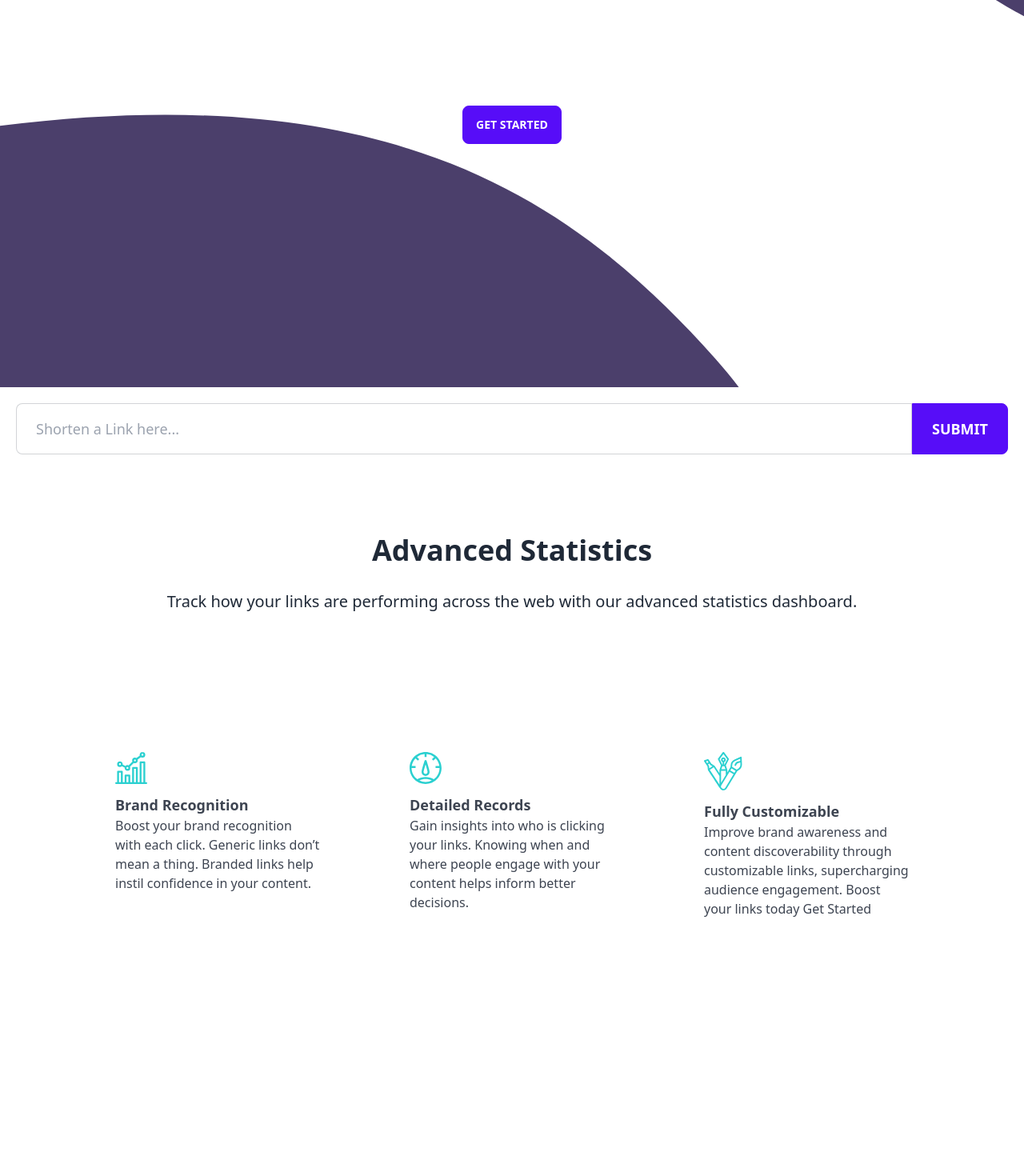
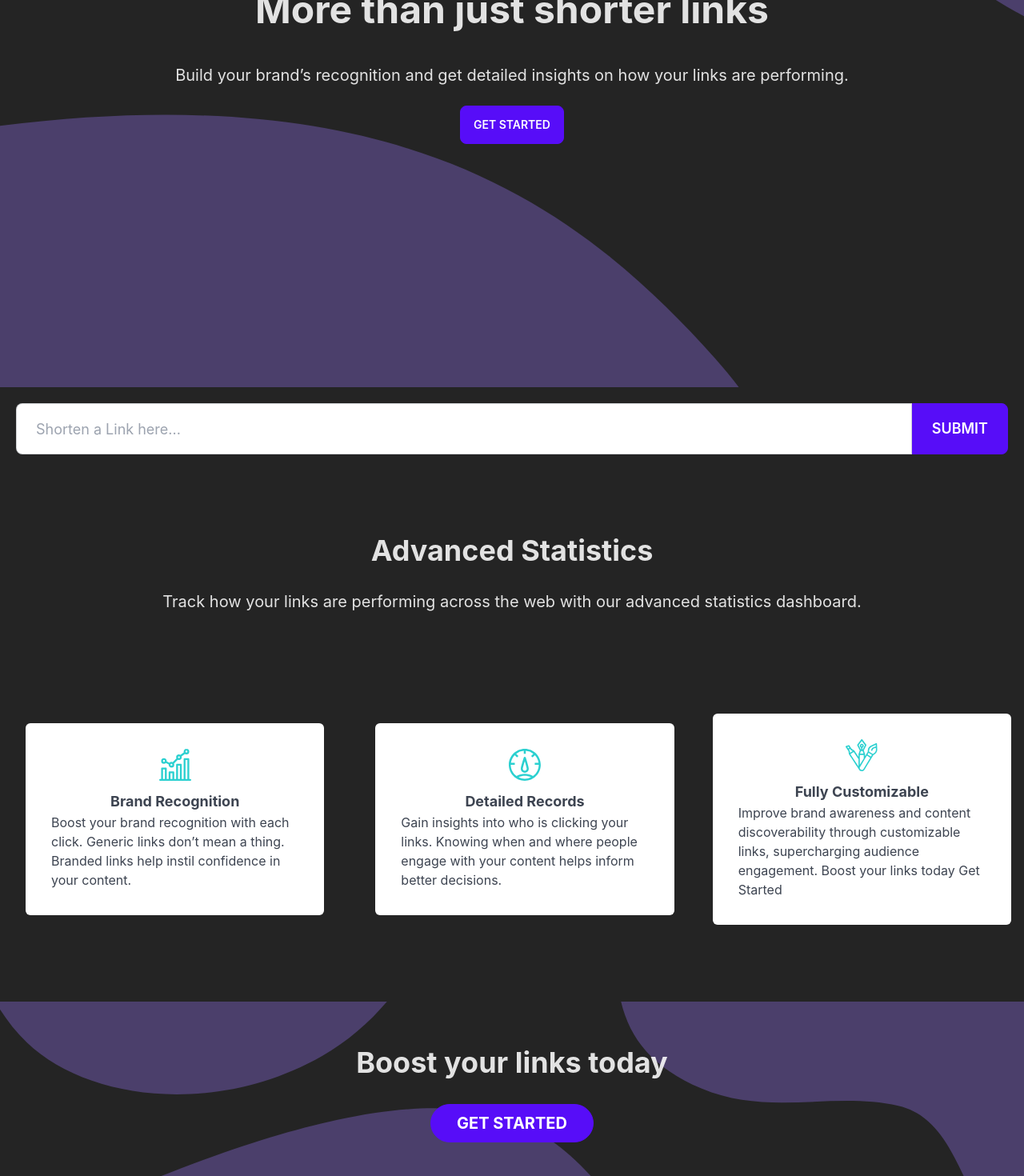
Before and after one commit to jsnicholas/shortly-url-shortener, a React (Vite) app: page / in a window 1280 px wide. Shown: the part 380-1850 px from the top of the page at 80% size. Built offline with nearby package versions, Linux system fonts and the light colour scheme.

Commit message:
update styles

```diff
--- a/index.html
+++ b/index.html
@@ -4,7 +4,7 @@
 <head>
   <meta charset="UTF-8" />
   <meta name="viewport" content="width=device-width, initial-scale=1.0" />
-  <link href="./src/css/styles.css" rel="stylesheet">
+  <link href="./dist/output.css" rel="stylesheet">
   <title>Url Shortener</title>
 </head>
 
--- a/package.json
+++ b/package.json
@@ -7,7 +7,8 @@
     "dev": "vite",
     "build": "tsc && vite build",
     "lint": "eslint src --ext ts,tsx --report-unused-disable-directives --max-warnings 0",
-    "preview": "vite preview"
+    "preview": "vite preview",
+    "tailwind": "npx tailwindcss -i ./src/App.css -o ./dist/output.css --watch"
   },
   "dependencies": {
     "@paprika/copy-input": "^3.0.1",
--- a/src/App.css
+++ b/src/App.css
@@ -1,3 +1,23 @@
 @tailwind base;
 @tailwind components;
 @tailwind utilities;
+
+:root {
+    font-family: Inter, system-ui, Avenir, Helvetica, Arial, sans-serif;
+    line-height: 1.5;
+    font-weight: 400;
+
+    color-scheme: light dark;
+    color: rgba(255, 255, 255, 0.87);
+    background-color: #242424;
+
+    font-synthesis: none;
+    text-rendering: optimizeLegibility;
+    -webkit-font-smoothing: antialiased;
+    -moz-osx-font-smoothing: grayscale;
+    -webkit-text-size-adjust: 100%;
+  }
+
+html{
+    scroll-behavior: smooth;
+}
--- a/src/components/cta.tsx
+++ b/src/components/cta.tsx
@@ -1,12 +1,24 @@
+import bgImgInfo from "../images/bg-boost-desktop.svg";
+
 function CTA() {
   return (
-    <section className="cta flex flex-col justify-center items-center text-center bg-darkviolet p-14">
-      <h1 className="text-white text-4xl font-bold mb-8">
+    <section
+      className="cta flex flex-col justify-center items-center text-center text-content bg-darkviolet p-14"
+      style={{
+        backgroundImage: `url(${bgImgInfo})`,
+        backgroundRepeat: "no-repeat",
+        backgroundSize: "cover",
+      }}
+    >
+      <h1 className="text-content text-4xl font-bold mb-8">
         Boost your links today
       </h1>
-      <button className="bg-cyan px-8 py-4 text-white text-xl font-bold rounded-full">
+      <a
+        className="btn btn-primary px-8 text-xl font-bold rounded-full"
+        href="#url-form"
+      >
         Get Started
-      </button>
+      </a>
     </section>
   );
 }
--- a/src/components/hero.tsx
+++ b/src/components/hero.tsx
@@ -8,7 +8,7 @@ function Hero() {
         backgroundImage: `url(${bgimg})`,
       }}
     >
-      <div className="hero-content text-center text-neutral-content">
+      <div className="hero-content text-center text-content">
         <div className="">
           <h1 className="mb-5 text-5xl font-bold">
             More than just shorter links
@@ -17,7 +17,9 @@ function Hero() {
             Build your brand’s recognition and get detailed insights on how your
             links are performing.
           </p>
-          <button className="btn btn-primary">Get Started</button>
+          <a className="btn btn-primary" href="#url-form">
+            Get Started
+          </a>
         </div>
       </div>
     </section>
--- a/src/components/info.tsx
+++ b/src/components/info.tsx
@@ -4,11 +4,11 @@ import custom from "../images/icon-fully-customizable.svg";
 
 function Info() {
   return (
-    <section className="bg-infobg pb-20">
+    <section className="pb-20">
       <div className="flex flex-col">
         {/* Section Header */}
         <div className="self-auto text-center mx-6 md:m-20">
-          <h1 className="text-3xl md:text-4xl font-bold text-verydarkviolet">
+          <h1 className="text-3xl md:text-4xl font-bold">
             Advanced Statistics
           </h1>
           <p className="text-gray text-xl leading-loose py-6">
@@ -17,20 +17,16 @@ function Info() {
           </p>
         </div>
       </div>
-
-      {/* Info Boxes Container */}
-      <div className="flex flex-col space-y-20 md:space-y-0 md:flex-row mt-12 md:mt-8 justify-center text-neutral text-center md:text-left">
-        {/* Brand Rec Box*/}
-        <div className="card w-96 md:w-1/4 bg-white rounded-md mx-8 p-8">
+      <div className="flex flex-col md:flex-row gap-4 items-center justify-center">
+        {/* Info Boxes Container */}
+        <div className="card w-96 bg-white rounded-md mx-8 p-8 items-center text-neutral">
           <img
             src={graph}
             className="w-10"
             aria-hidden="true"
             alt="graph icon"
           />
-          <h1 className="mt-3 text-lg font-bold text-verydarkviolet">
-            Brand Recognition
-          </h1>
+          <h1 className="mt-3 text-lg font-bold">Brand Recognition</h1>
           <p>
             Boost your brand recognition with each click. Generic links don’t
             mean a thing. Branded links help instil confidence in your content.
@@ -39,16 +35,14 @@ function Info() {
 
         {/* Records Box*/}
 
-        <div className="card w-96 md:w-1/4 bg-white rounded-md mx-8 md:m-4 p-8">
+        <div className="card w-96 bg-white rounded-md mx-8 md:m-4 p-8 text-neutral items-center">
           <img
             src={records}
             className="w-10"
             aria-hidden="true"
             alt="graph icon"
           />
-          <h1 className="mt-3 text-lg font-bold text-verydarkviolet">
-            Detailed Records
-          </h1>
+          <h1 className="mt-3 text-lg font-bold">Detailed Records</h1>
           <p>
             Gain insights into who is clicking your links. Knowing when and
             where people engage with your content helps inform better decisions.
@@ -57,11 +51,14 @@ function Info() {
 
         {/* Customize Box */}
 
-        <div className="w-fit md:w-1/4 bg-white rounded-md p-8 mx-8">
-          <img src={custom} className="" aria-hidden="true" alt="graph icon" />
-          <h1 className="mt-3 text-lg font-bold text-verydarkviolet">
-            Fully Customizable
-          </h1>
+        <div className="card w-96 bg-white rounded-md mx-8 md:m-4 p-8 text-neutral items-center">
+          <img
+            src={custom}
+            className="w-10"
+            aria-hidden="true"
+            alt="graph icon"
+          />
+          <h1 className="mt-3 text-lg font-bold">Fully Customizable</h1>
           <p>
             Improve brand awareness and content discoverability through
             customizable links, supercharging audience engagement. Boost your
--- a/src/components/navbar.tsx
+++ b/src/components/navbar.tsx
@@ -1,12 +1,14 @@
 function Navbar() {
   return (
-    <div className="navbar bg-base-300">
+    <div className="navbar">
       <div className="navbar-start">
         <a className="btn btn-ghost normal-case text-xl">shortly</a>
       </div>
 
       <div className="navbar-end">
-        <a className="btn btn-primary">Get started</a>
+        <a className="btn btn-primary" href="#url-form">
+          Get started
+        </a>
       </div>
     </div>
   );
--- a/src/components/url-form.tsx
+++ b/src/components/url-form.tsx
@@ -28,7 +28,7 @@ function urlForm() {
           const newEl2 = g("span")(
             `<a href=${shortLink}>${shortLink.replace(/"/g, "")}</a>`
           );
-          const copyButton = g("button.btn-primary", {
+          const copyButton = g("button.btn.btn-primary", {
             onclick: copyShortLink(),
           })(`Copy Short Link`);
           // @ts-expect-error: Possibly Null Ref
```
Also changed, not shown: 1 other file (tests, documents, lock files or other folders).
